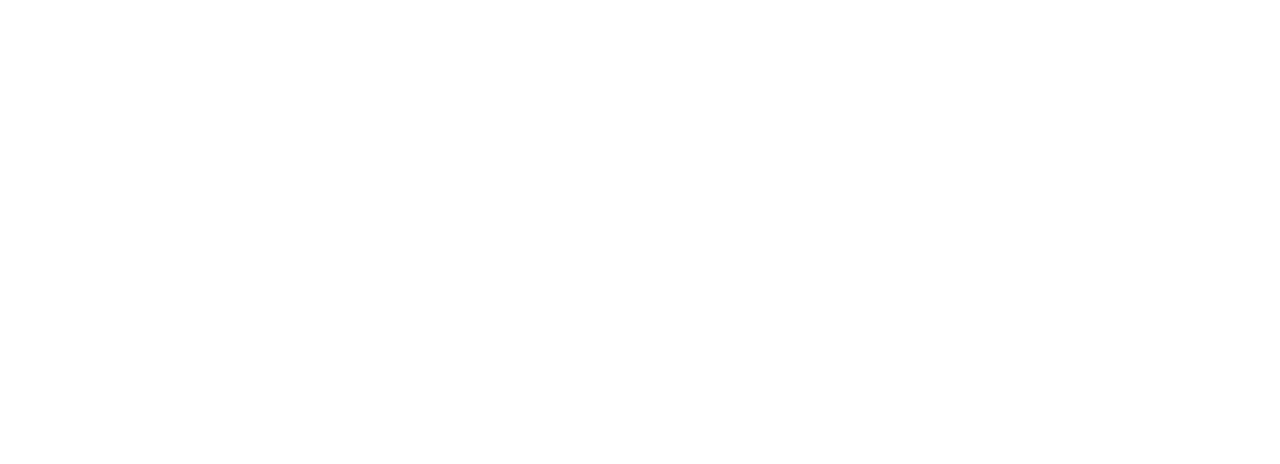
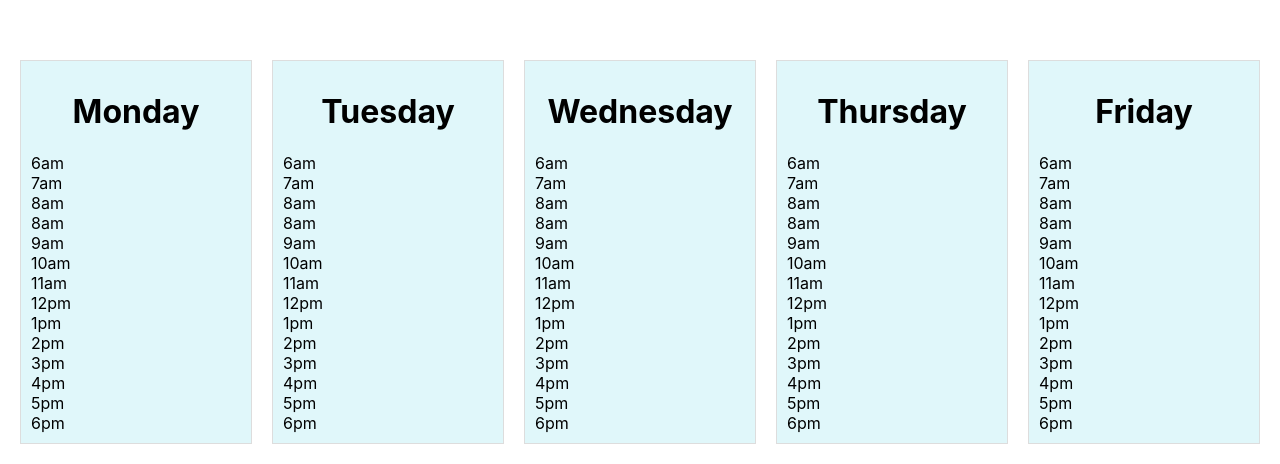
Before and after one commit to carmendiem/CourseOwl, a React (Create React App) app in the folder client/: page /calendar in a window 1280 px wide. Before the commit this address had no page. Shown: the part 742-1206 px from the top of the page. Before the commit the page ends 800 px from the top, so only its background shows below. Built offline with nearby package versions, Linux system fonts and the light colour scheme.

Commit message:
started calander view

```diff
--- a/client/package.json
+++ b/client/package.json
@@ -3,6 +3,10 @@
   "version": "0.1.0",
   "private": true,
   "dependencies": {
+    "@daypilot/daypilot-lite-react": "^3.25.0",
+    "@emotion/react": "^11.13.3",
+    "@emotion/styled": "^11.13.0",
+    "@mui/material": "^6.1.0",
     "@testing-library/jest-dom": "^5.17.0",
     "@testing-library/react": "^13.4.0",
     "@testing-library/user-event": "^13.5.0",
--- /dev/null
+++ b/client/src/components/ScheduleCal.js
@@ -0,0 +1,58 @@
+import React from "react";
+import { useState, useEffect } from "react";
+import { DayPilot, DayPilotCalendar } from "@daypilot/daypilot-lite-react";
+
+export function CalendarView() {
+    const daysOfWeek = ["Monday", "Tuesday", "Wednesday", "Thursday", "Friday"];
+    const timesOfDay = ["6am", "7am","8am", "8am", "9am", "10am", "11am", "12pm", "1pm", "2pm", "3pm", "4pm", "5pm", "6pm"]
+    // const [startDate, setStartDate] = useState(DayPilot.Date.today());
+    const [config, setConfig] = useState({
+        viewType: "Resources",
+        columns: [
+          { name: "Monday", id: "M" },
+          { name: "Tuesday", id: "T" },
+          { name: "Wednesday", id: "W" },
+          { name: "Thursday", id: "H" },
+          { name: "Friday", id: "F" },
+        ]
+
+      });
+
+    return (
+        <div>
+            <div style={{height: '700px'}}>
+                <DayPilotCalendar
+                    {...config}
+                    height="Parent100Pct"
+
+                />
+            </div>
+            <div style={{ display: 'flex', justifyContent: 'space-between'}}>
+
+                {daysOfWeek.map((day, i) => (
+                    <div style={{
+                        flex: 1,
+                        margin: '10px',
+                        // height: '800px',
+                        textAlign: 'center',
+                        border: '1px solid #ddd',
+                        padding: '10px',
+                        backgroundColor: '#e0f7fa',
+                    }}>
+                        <h1>{day}</h1>
+                        <div style={{textAlign: 'left'}}>
+                            {timesOfDay.map((time) => (
+                                <div>
+                                    {time}
+                                </div>
+                            ))}
+                        </div>
+                    </div>
+
+                ))}
+            </div>
+        </div>
+
+    );
+
+}
--- a/client/src/pages/Calendar.js
+++ b/client/src/pages/Calendar.js
@@ -1,5 +1,11 @@
+import { CalendarView } from "../components/ScheduleCal";
+
 export const Calendar = () => {
     return(
-        <h1>calendar page test</h1>
+        <div style={{padding: '10px' }}>
+            <h1>calendar page test</h1>
+
+            <CalendarView/>
+        </div>
     );
 }
--- a/client/src/pages/HomePage.js
+++ b/client/src/pages/HomePage.js
@@ -3,6 +3,6 @@
 export const HomePage = () => {
     const navigate = useNavigate()
     return(
-        <button onClick={() => navigate("/example")}>go to schedule page</button>
+        <button onClick={() => navigate("/calendar")}>go to schedule page</button>
     );
 }
--- a/client/src/routers/Routes.js
+++ b/client/src/routers/Routes.js
@@ -5,7 +5,7 @@
 export function Rout(){
     return (
         <Routes>
-          <Route path="/example" element={<Calendar />} />
+          <Route path="/calendar" element={<Calendar />} />
           <Route path="" element={<HomePage />} />
         </Routes>
       );
```
Also changed, not shown: 1 other file (tests, documents, lock files or other folders).
